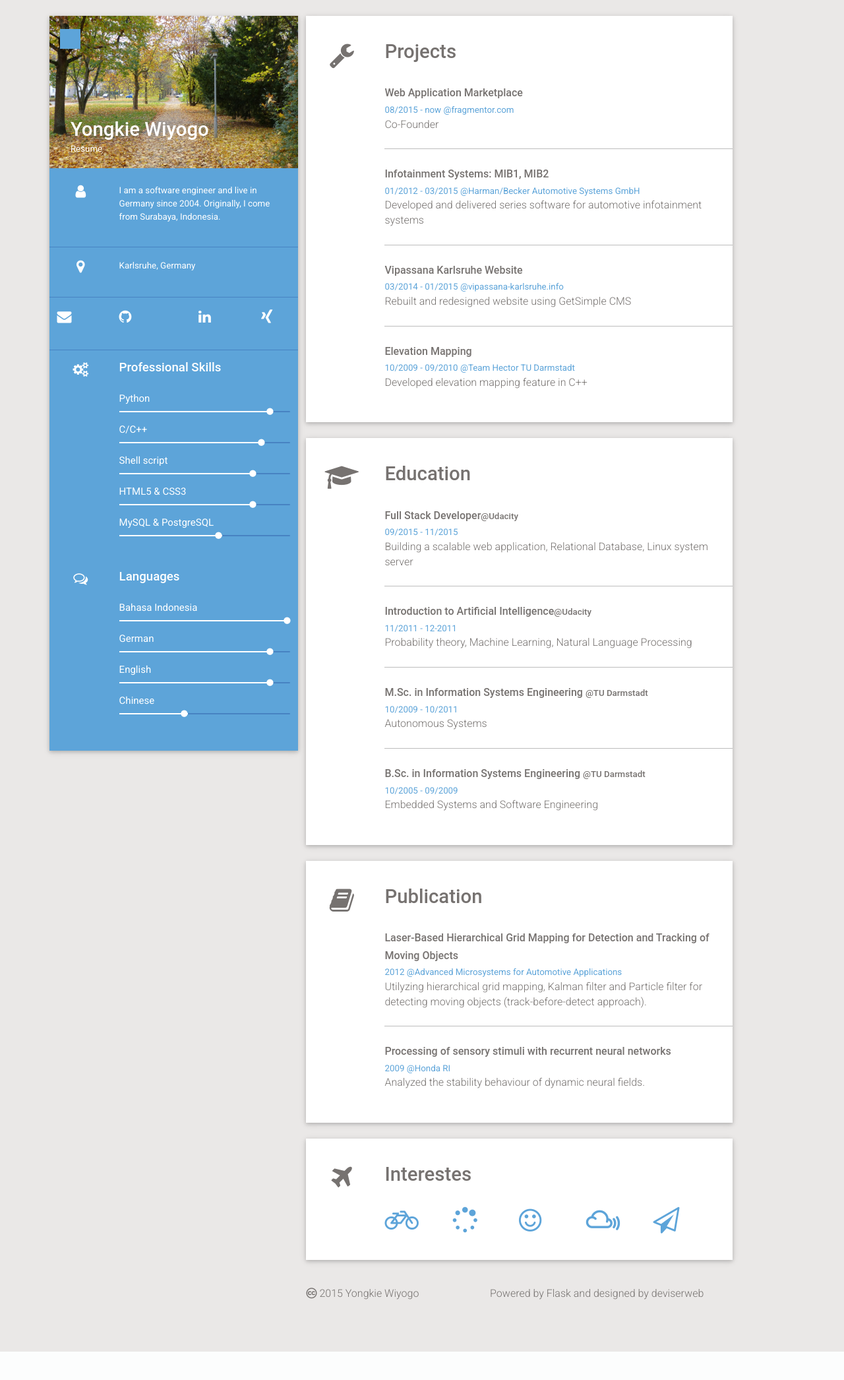
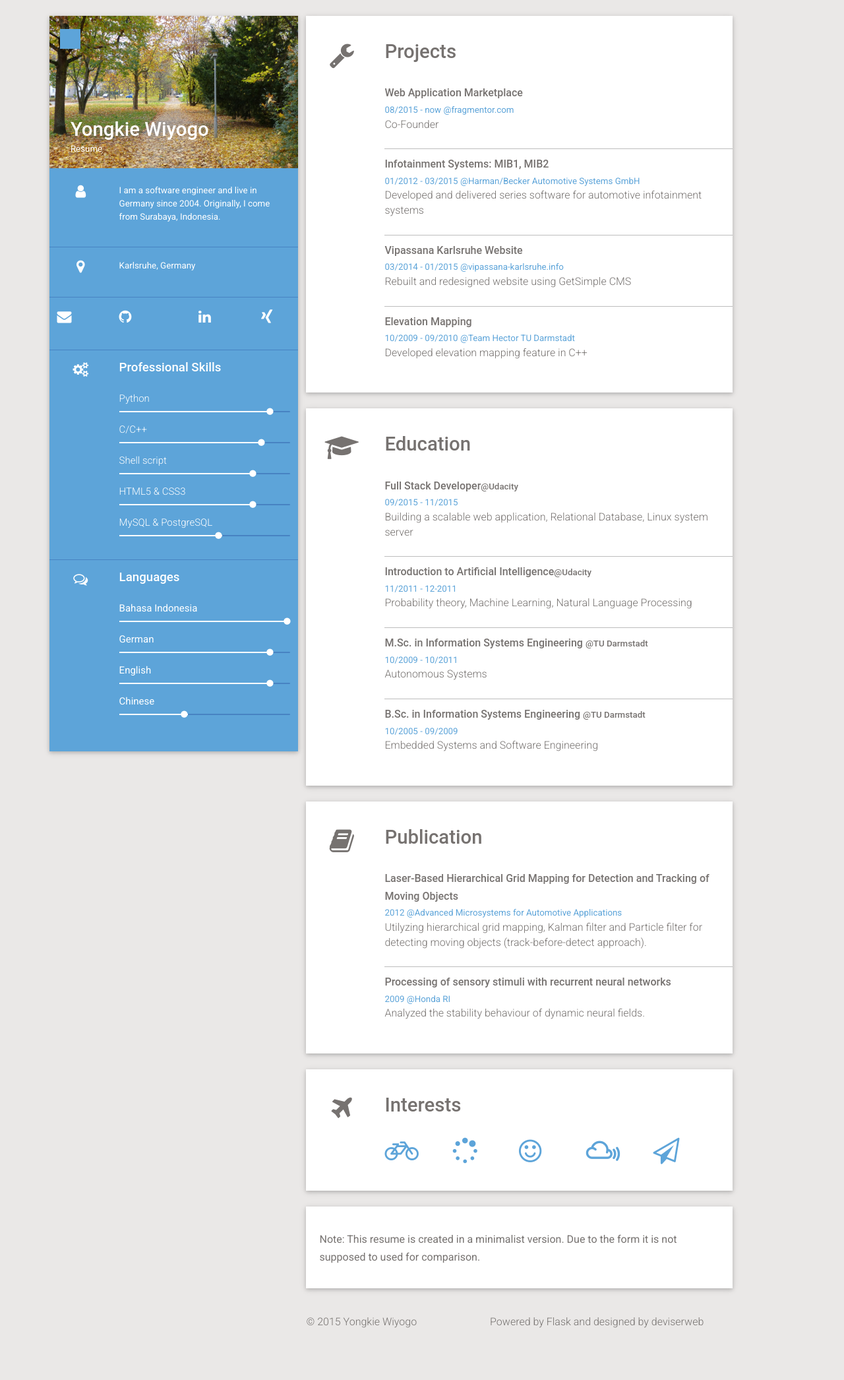
Before and after one commit to ywiyogo/yBlogApp, a Flask app: page /resume/ in a window 1280 px wide. Shown: the whole page at 66% size. Before the commit the page ends 2049 px from the top, so only its background shows below. Run offline with Flask 2, Linux system fonts and the light colour scheme; some libraries are stand-ins or nearby versions; some web fonts are replaced.

Commit message:
added 404, change port to 80, added note on resume, and change space on style.css

```diff
--- a/yBlogApp/__init__.py
+++ b/yBlogApp/__init__.py
@@ -22,6 +22,7 @@ flatpages = FlatPages(app)
 freezer = Freezer(app)
 app.config.from_object(__name__)
 
+posts=[]
 
 @app.route("/")
 def home():
@@ -67,14 +68,17 @@ def post(name):
     post = flatpages.get_or_404(path)
     return render_template('post.html', post=post)
 
+@app.errorhandler(404)
+def page_not_found(e):
+    return render_template('404.html'), 404
 
-@app.route("/fragmentor")
-def fragmentor():
-    return render_template('fragmentor.html')
+#@app.route("/fragmentor")
+#def fragmentor():
+  #  return render_template('fragmentor.html')
 
 
 if __name__ == "__main__":
     if len(sys.argv) > 1 and sys.argv[1] == "build":
         freezer.freeze()
     else:
-        app.run(host='0.0.0.0', port=8000, debug=True)
+        app.run(host='0.0.0.0', port=80, debug=True)
--- a/yBlogApp/static/css/style.css
+++ b/yBlogApp/static/css/style.css
@@ -374,7 +374,7 @@ body .container {
 }
 .custom-content-wrapper {
   padding-right: 30px;
-  margin-bottom: 25px;
+  margin-bottom: 10px;
   border-bottom: 1px solid #bdbdbd;
 }
 .custom-content-wrapper:last-child {
--- a/yBlogApp/templates/index.html
+++ b/yBlogApp/templates/index.html
@@ -33,7 +33,7 @@
                         <div class="post-title" style="background-color: {{post.bgcolor}};">
                             <a href="{{ url_for('post', name=post.path.replace('posts/', '')) }}">
                                 <h2>{{ post.title }}</h2>
-                                <span>on {{post.date.strftime('%d-%m-%Y')}}</span>
+                                <span>on {{post.date.strftime('%d.%m.%Y')}}</span>
                             </a>
                         </div>
                         <div class="post-details">
--- a/yBlogApp/templates/layout.html
+++ b/yBlogApp/templates/layout.html
@@ -105,13 +105,29 @@
 
           <div class="container">
             {% block content %}
-
+            <section class="col s12 m12 l8 section" >
+              <div class="row">
+                <div class="blog"> <!-- full Blog start -->
+                  <div class="col s12 m12 l12 blog-post">
+                    <div class="thumbnail z-depth-1 animated">
+                      <div class="blog-details">
+                        <div class="post-title" style="background-color: {{post.bgcolor}};">
+                          <a href="">
+                            <h2>Page Not Found!</h2>
+                          </a>
+                        </div>
+                      </div>
+                    </div>
+                  </div>
+                </div>
+              </div>
+            </section>
             {% endblock %}
 
             <div class="row">
               <div class="footer">
                 <div class="col s12 l5">
-                  <p><i class="fa fa-creative-commons"></i> 2015 Yongkie Wiyogo </p>
+                  <p>© 2015 Yongkie Wiyogo </p>
                 </div>
                 <div class="col s12 l7">
                   <p>Powered by Flask and designed by deviserweb</p>
--- a/yBlogApp/templates/resume.html
+++ b/yBlogApp/templates/resume.html
@@ -48,13 +48,13 @@
     </div>
 </div>
 
-<div class="col l12 m12 s12  skills sidebar-item" >
+<div class="col l12 m12 s12  skills sidebar-item info" >
     <div class="row">
-        <div class="col m12 l3 s12 icon">
+        <div class="col s3 icon">
             <i class="fa fa-gears"></i> <!-- icon -->
         </div>
         <!-- Skills -->
-        <div class="col m12 l9 s12 skill-line a5 wow fadeIn" data-wow-delay="0.5s">
+        <div class="col s9 skill-line a5 wow fadeIn" data-wow-delay="0.5s">
             <h3>Professional Skills </h3>
 
             <span>Python</span>
@@ -84,11 +84,11 @@
 </div>
 <div class="col l12 m12 s12  skills sidebar-item" >
     <div class="row">
-        <div class="col m12 l3 s12 icon">
+        <div class="col s3 icon">
             <i class="fa fa-comments-o"></i> <!-- icon -->
         </div>
         <!-- Skills -->
-        <div class="col m12 l9 s12 skill-line a5 wow fadeIn" data-wow-delay="0.5s">
+        <div class="col s9 skill-line a5 wow fadeIn" data-wow-delay="0.5s">
             <h3>Languages </h3>
 
             <span>Bahasa Indonesia</span>
@@ -210,14 +210,14 @@
                 </div>
             </div>
         </div>
-        <!-- ============    Intertests =============-->
+        <!-- ====Interests ===-->
 
         <div class="section-wrapper z-depth-1">
             <div class="section-icon col s12 m12 l2">
                 <i class="fa fa-plane"></i>
             </div>
             <div class="interests col s12 m12 l10 wow fadeIn" data-wow-delay="0.1s">
-                <h2>Interestes </h2>
+                <h2>Interests </h2>
                 <ul> <!-- interetsr icon start -->
                     <li><i class="fa fa-bicycle tooltipped" data-position="top" data-delay="50" data-tooltip="Sport"></i></li>
                     <li><i class="fa fa-spinner tooltipped" data-position="top" data-delay="50" data-tooltip="Meditation"></i></li>
@@ -228,5 +228,9 @@
             </div>
         </div>
 
-
+        <div class="z-depth-1"> <!-- full Blog start -->
+            <div class="post-details">
+                <h4>Note: This resume is created in a minimalist version. Due to the form it is not supposed to used for comparison.</h4>
+            </div>
+        </div>
         {% endblock %}
```
Also changed, not shown: yBlogApp/templates/404.html (added, +20 -0 lines), yBlogApp/templates/post.html (+1 -16 lines), 1 other file.
